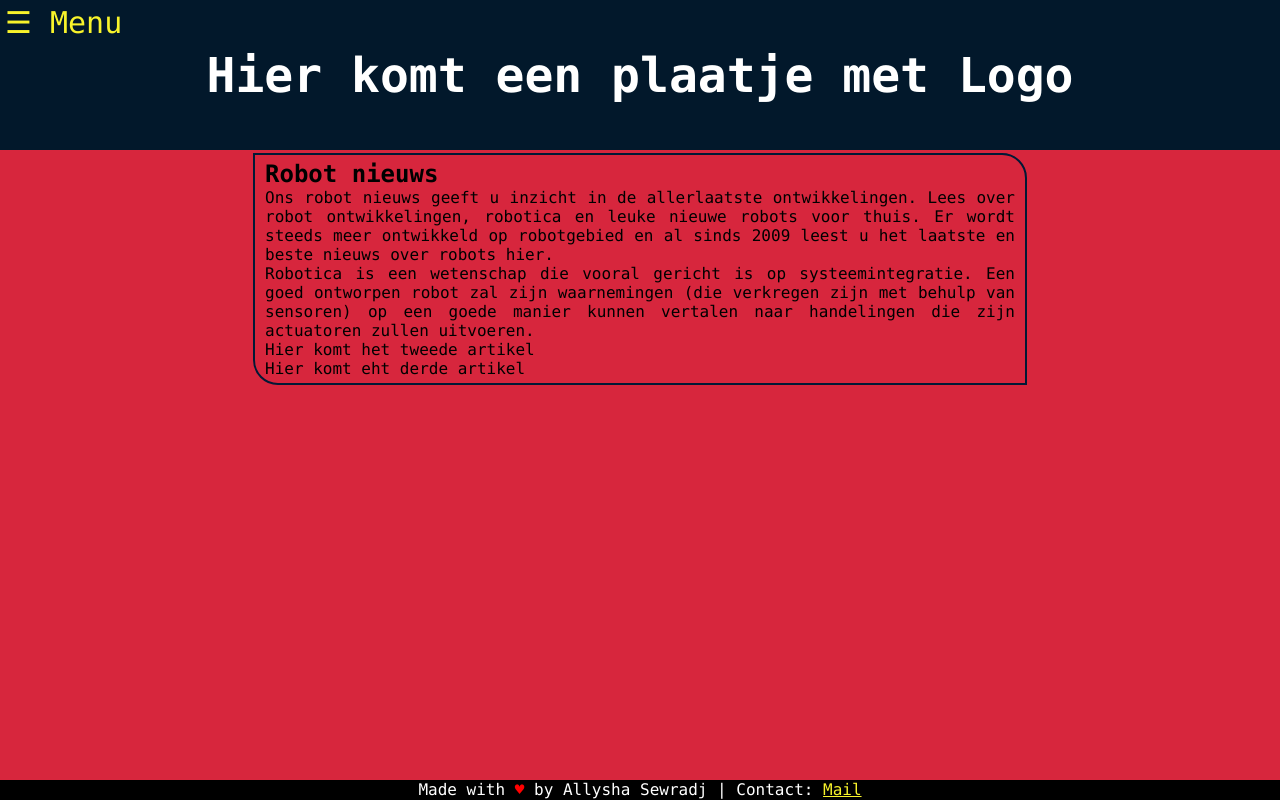
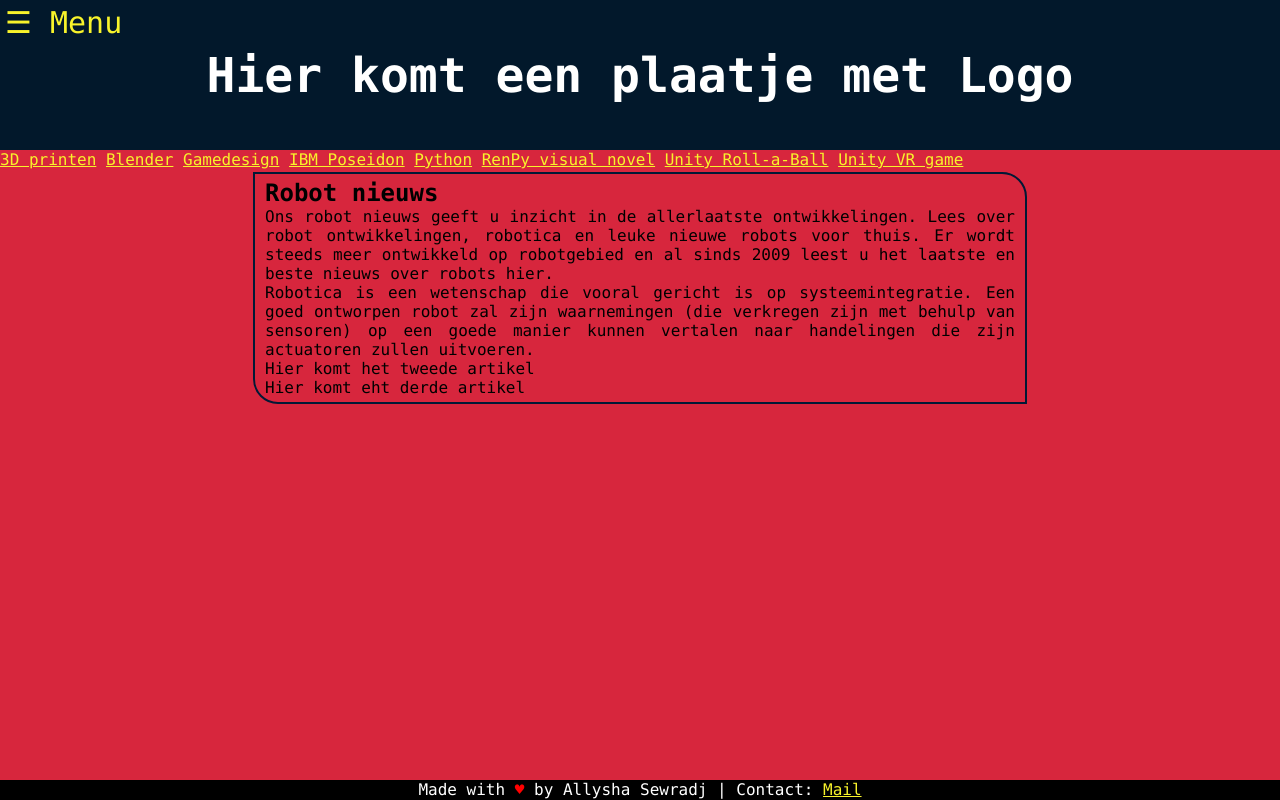
Before and after one commit to Meavis/meavis.github.io, a plain HTML site: page projects.html in a window 1280 px wide. Drawn offline with Linux system fonts and the light colour scheme.

Commit message:
title veranderd en navigatie toegevoegd

```diff
--- a/projects.html
+++ b/projects.html
@@ -2,7 +2,7 @@
 <html>
   <head>
     <meta charset="utf-8">
-    <title>Mijn nieuwe website</title>
+    <title>Projecten</title>
     <link rel="stylesheet" href="css/design.css" type="text/css">
     <script src="script.js"></script>
   </head>
@@ -25,6 +25,17 @@
           Hier komt een plaatje met Logo
         </h1>
       </header>
+
+      <nav id="pjctMenu">
+        <a href="#">3D printen</a>
+        <a href="#">Blender</a>
+        <a href="#">Gamedesign</a>
+        <a href="#">IBM Poseidon</a>
+        <a href="#">Python</a>
+        <a href="#">RenPy visual novel</a>
+        <a href="#">Unity Roll-a-Ball</a>
+        <a href="#">Unity VR game</a>
+      </nav>
 
       <section>
           <article>
```
